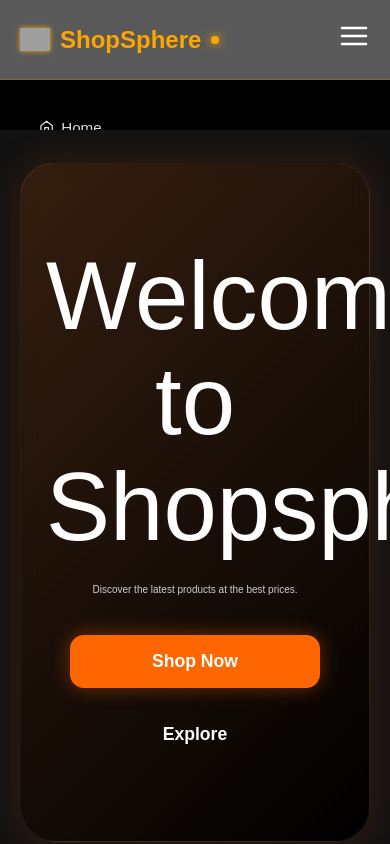
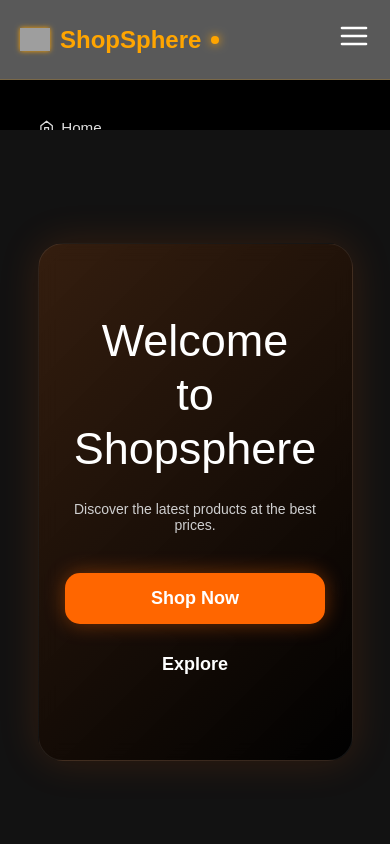
Before and after one commit to its-preeti/Shopsphere-frontend, a React (Vite) app: page / in a window 390 px wide. Shown: the top 844 px of the page. Built offline with nearby package versions, Linux system fonts and the light colour scheme; grey boxes are pictures that could not be loaded.

Commit message:
Adding frontend on git

```diff
--- a/src/components/Navbar/Navbar.css
+++ b/src/components/Navbar/Navbar.css
@@ -177,7 +177,7 @@
   }
 }
 body{
-  overflow: hidden;
+overflow-x: hidden;
 }
 
 @media (max-width: 600px) {
--- a/src/pages/Home/Home.css
+++ b/src/pages/Home/Home.css
@@ -204,41 +204,72 @@
   0 10px 30px rgba(255,102,0,0.45);
 }
 
-/* MOBILE */
 
-@media(max-width:768px){
+
+/* MOBILE RESPONSIVE */
+
+@media (max-width:768px){
+
+  /* HERO SECTION */
 
   .hero-box{
-
-    padding:80px 25px;
+    width: 90%;
+    padding: 70px 25px;
+    border-radius: 25px;
+    margin: auto;
   }
 
+  .hero-box h1{
+    font-size: 45px;
+    line-height: 1.2;
+    text-align: center;
+  }
+
+  .hero-box p{
+    font-size: 14px;
+    text-align: center;
+    margin-top: 15px;
+  }
+
+  /* BUTTONS */
+
+  .hero-buttons{
+    display: flex;
+    flex-direction: column;
+    align-items: center;
+    gap: 15px;
+    margin-top: 30px;
+  }
+
+  .hero-buttons button{
+    width: 100%;
+    max-width: 260px;
+    padding: 15px;
+    font-size: 18px;
+    border-radius: 15px;
+  }
+
+  /* CATEGORIES */
 
   .categories h1{
-    font-size: 2.5rem;
-    line-height: 1.2;
+    font-size: 55px;
+    line-height: 1.1;
     word-break: break-word;
+    text-align: center;
     padding: 0 10px;
   }
 
-}
+  /* CATEGORY BOX */
 
-
-  .hero-box p{
-
-    font-size:10px;
+  .category-box{
+    width: 90%;
+    margin: 15px auto;
+    padding: 20px;
+    font-size: 20px;
   }
 
-  .hero-buttons{
-
-    flex-direction:column;
-
-    align-items:center;
+  body{
+    overflow-x: hidden;
   }
 
-  .hero-buttons button{
-
-    width:100%;
-
-    max-width:250px;
-  }
+}
```
